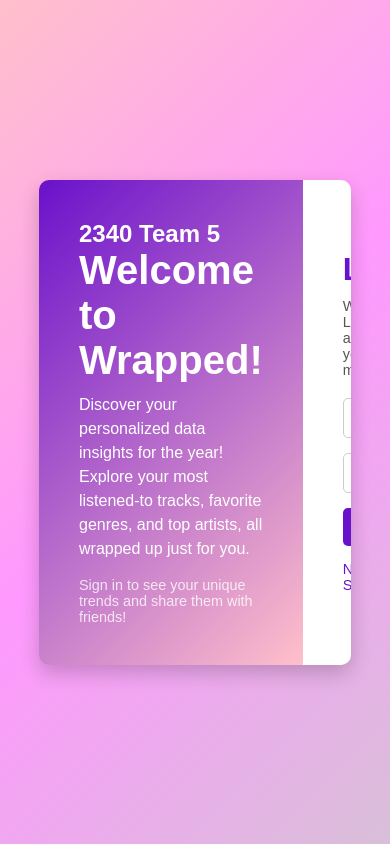
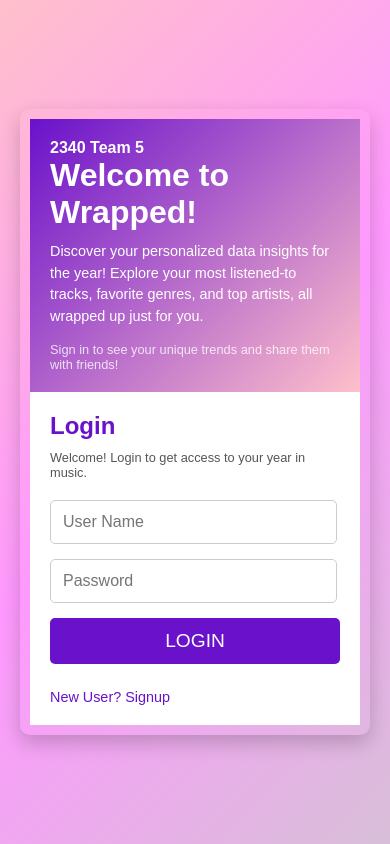
Before and after one commit to grahamonica/2340project2, a Django app: page /accounts/login/ in a window 390 px wide. Run offline with Django 5.2, Linux system fonts and the light colour scheme; parts of the project's set-up code (start-up, migrations or seed data) failed here and were passed over.

Commit message:
mobile friendly change

```diff
--- a/static/css/styles.css
+++ b/static/css/styles.css
@@ -28,7 +28,7 @@ body.dark-mode {
 
 /* Christmas Theme */
 body.christmas-mode {
-    color: #ffffff;
+    color: black;
     background-image: url("../images/christmas-back.jpg");
     background-size: cover;
     background-attachment: fixed;
@@ -38,7 +38,7 @@ body.christmas-mode {
 
 
 body.halloween-mode {
-    color: #ff7518;
+    color: black;
     background: rgb(232,104,15);
     background: linear-gradient(90deg, rgba(232,104,15,1) 0%, rgba(238,164,112,1) 51%, rgba(232,104,15,1) 100%);
 }
--- a/templates/account_info.html
+++ b/templates/account_info.html
@@ -3,6 +3,8 @@
 <html lang="en">
 <head>
     <meta charset="UTF-8">
+    <meta name="viewport" content="width=device-width, initial-scale=1.0">
+
     <title>Account Info</title>
     <link rel="stylesheet" href="{% static 'css/styles.css' %}">
 </head>
--- a/templates/registration/login.html
+++ b/templates/registration/login.html
@@ -14,15 +14,19 @@
             justify-content: center;
             align-items: center;
             height: 100vh;
+            padding: 10px; /* Ensure there's padding on mobile */
+            box-sizing: border-box;
         }
 
         .login-page {
             display: flex;
-            width: 80%;
+            flex-direction: row;
+            width: 100%;
             max-width: 1000px;
             box-shadow: 0 8px 20px rgba(0, 0, 0, 0.2);
             border-radius: 10px;
             overflow: hidden;
+            flex-wrap: wrap; /* Allows wrapping on smaller screens */
         }
 
         .left-panel {
@@ -94,7 +98,6 @@
             margin-right: 10px;
         }
 
-
         .login-button {
             width: 100%;
             padding: 10px;
@@ -127,6 +130,91 @@
         .forgot-password:hover {
             text-decoration: underline;
         }
+
+        /* Mobile responsiveness */
+        @media (max-width: 768px) {
+            body {
+                padding: 20px; /* Add padding on smaller screens */
+            }
+
+            .login-page {
+                flex-direction: column;
+                width: 100%;
+                padding: 10px; /* Padding for smaller screens */
+            }
+
+            .left-panel, .right-panel {
+                flex: none;
+                padding: 20px;
+            }
+
+            .left-panel {
+                background: linear-gradient(135deg, #6a11cb, #ffc0cb);
+                padding: 20px;
+            }
+
+            .right-panel {
+                padding: 20px;
+                background: white;
+            }
+
+            .company-logo {
+                font-size: 1.2em;
+            }
+
+            .welcome-section h1 {
+                font-size: 2em;
+                margin-bottom: 10px;
+            }
+
+            .login-section h2 {
+                font-size: 1.5em;
+            }
+
+            .login-button {
+                padding: 12px;
+                font-size: 1.2em;
+            }
+
+            .form-footer {
+                flex-direction: column;
+                align-items: flex-start;
+            }
+
+            .signup-link {
+                margin-top: 10px;
+            }
+            .form-group {
+                margin-bottom: 15px;
+                width: 70%;
+            }
+        }
+
+        @media (max-width: 480px) {
+            .welcome-section p {
+                font-size: 0.9em;
+            }
+
+            .form-group input {
+                padding: 12px; /* Adjust input padding for smaller screens */
+            }
+            .form-group {
+                margin-bottom: 15px;
+                width: 90%;
+            }
+
+            .footer-text {
+                font-size: 0.8em;
+            }
+
+            .company-logo {
+                font-size: 1em;
+            }
+
+            .login-section p {
+                font-size: 0.8em;
+            }
+        }
     </style>
 </head>
 <body>
@@ -135,7 +223,8 @@
         <div class="company-logo">2340 Team 5</div>
         <div class="welcome-section">
             <h1>Welcome to Wrapped!</h1>
-                <p>Discover your personalized data insights for the year! Explore your most listened-to tracks, favorite genres, and top artists, all wrapped up just for you.</p>            </div>
+            <p>Discover your personalized data insights for the year! Explore your most listened-to tracks, favorite genres, and top artists, all wrapped up just for you.</p>
+        </div>
         <div class="footer-text">Sign in to see your unique trends and share them with friends!</div>
     </div>
     <div class="right-panel">
```
Also changed, not shown: templates/home.html (+45 -3 lines), templates/registration/signup.html (+77 -0 lines), templates/spotify_social.html (+4 -3 lines). Lines whose indentation alone changed are shown as unchanged.
